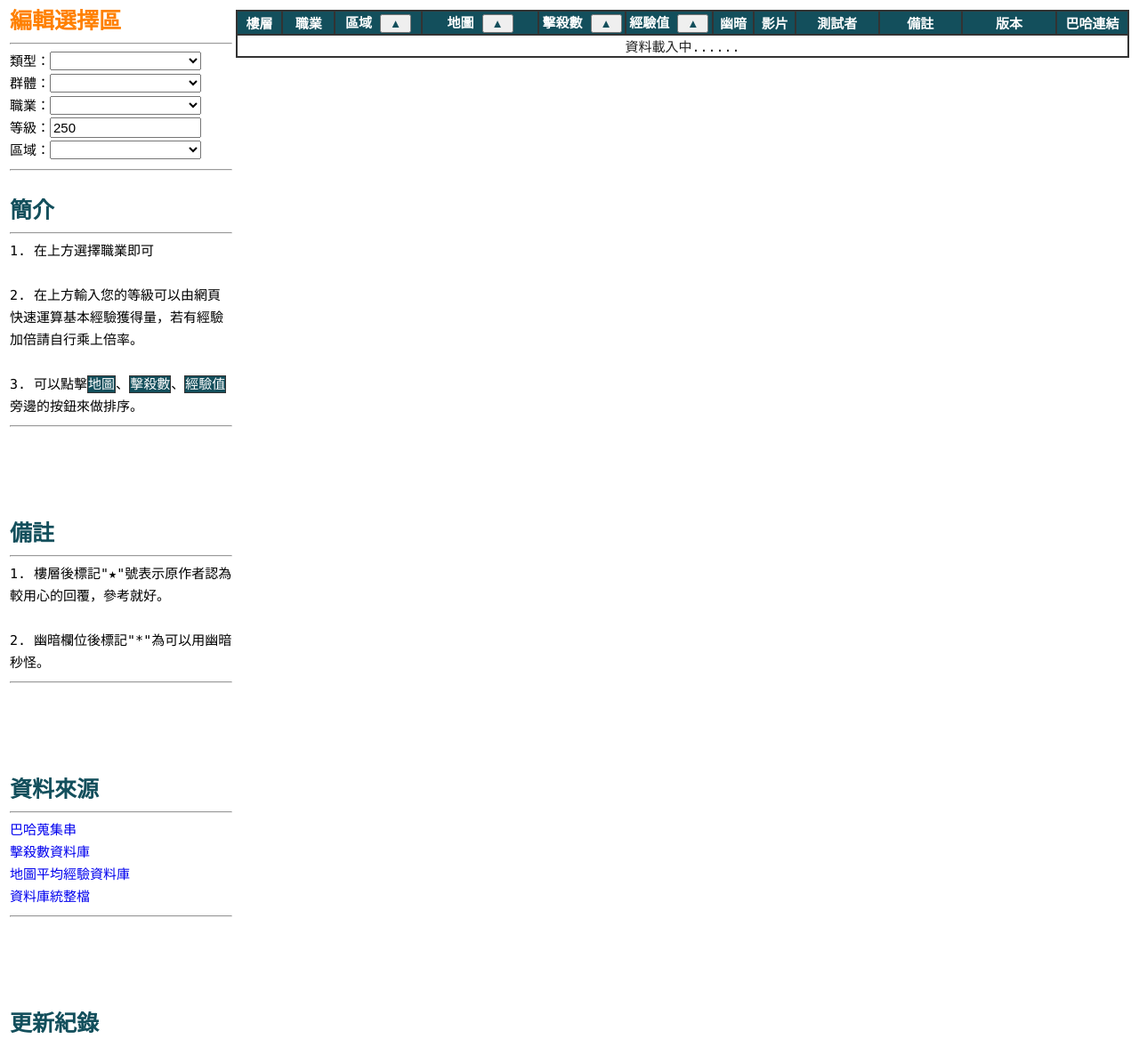
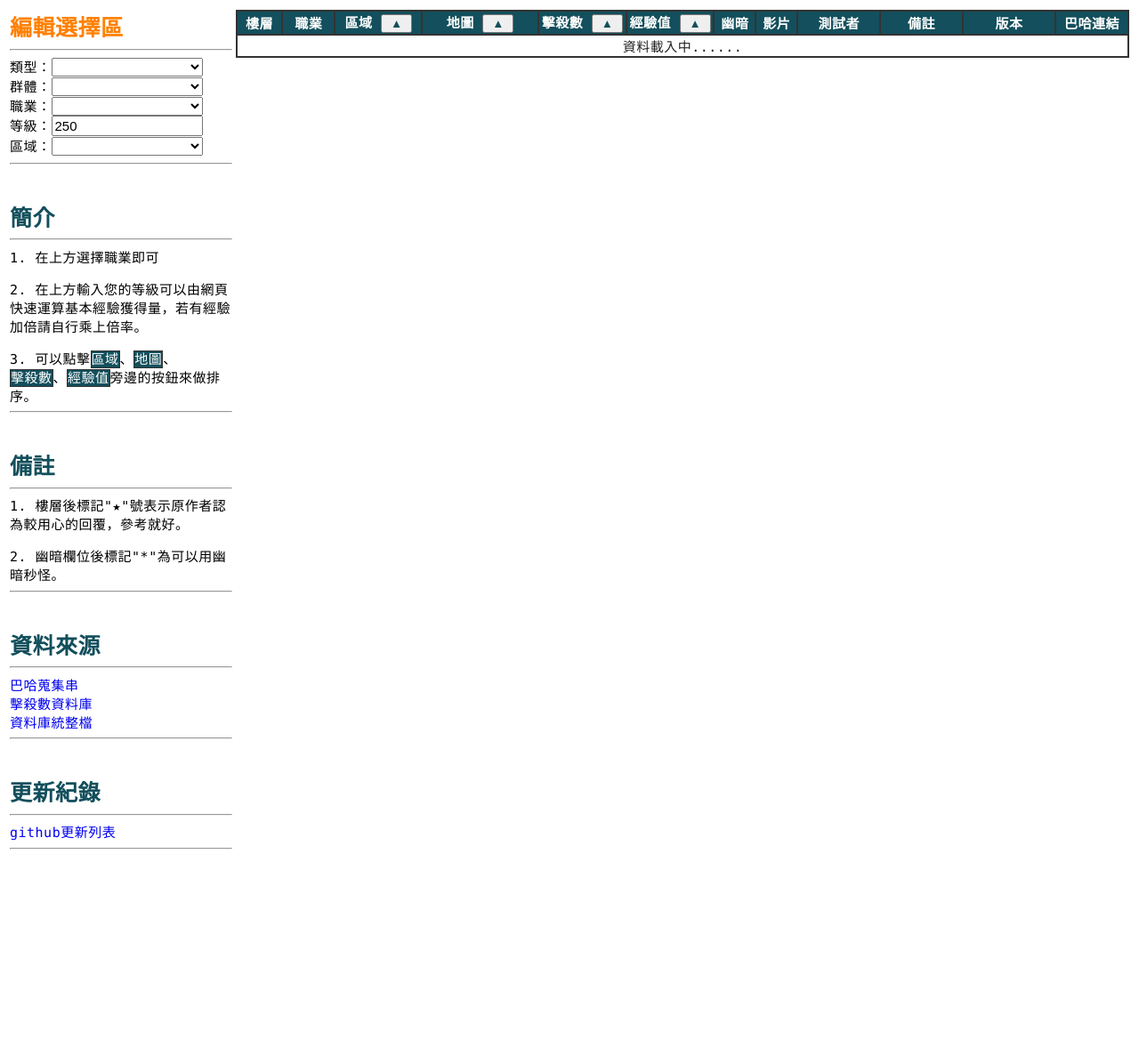
Before and after one commit to wj654cj86/MonstersKillsPerTenMinutes, a plain HTML site: page index.html in a window 1280 px wide. Shown: the top 1168 px of the page at 89% size. After the commit the page ends 973 px from the top, so only its background shows below. Drawn offline with Linux system fonts and the light colour scheme; no server answers.

Commit message:
V1.4.5 排版調整

```diff
--- a/index.html
+++ b/index.html
@@ -17,63 +17,32 @@
 		<tbody>
 			<tr>
 				<td id="職業選擇">
-					<span id="編輯選擇區">編輯選擇區</span>
+					<div id="編輯選擇區">編輯選擇區</div>
 					<hr>
-					類型：<select id="類型">
-					</select>
-					<br>
-					群體：<select id="群體">
-					</select>
-					<br>
-					職業：<select id="職業">
-					</select>
-					<br>
-					等級：<input id="玩家等級" type="text" value="250" /><span id="玩家等級錯誤"></span>
-					<br>
-					區域：<select id="區域">
-					</select>
+					<div>類型：<select id="類型"></select></div>
+					<div>群體：<select id="群體"></select></div>
+					<div>職業：<select id="職業"></select></div>
+					<div>等級：<input id="玩家等級" type="text" value="250" /><span id="玩家等級錯誤"></span></div>
+					<div>區域：<select id="區域"></select></div>
+					<hr class="結尾線">
+					<div class="小標題">簡介</div>
 					<hr>
-					<br>
-					<span class="小標題">簡介</span>
+					<p class="首段">1. 在上方選擇職業即可</p>
+					<p>2. 在上方輸入您的等級可以由網頁快速運算基本經驗獲得量，若有經驗加倍請自行乘上倍率。</p>
+					<p class="末段">3. 可以點擊<span class="橘色">區域</span>、<span class="橘色">地圖</span>、<span class="橘色">擊殺數</span>、<span class="橘色">經驗值</span>旁邊的按鈕來做排序。</p>
+					<hr class="結尾線">
+					<div class="小標題">備註</div>
 					<hr>
-					1. 在上方選擇職業即可
-					<br>
-					<br>
-					2. 在上方輸入您的等級可以由網頁快速運算基本經驗獲得量，若有經驗加倍請自行乘上倍率。
-					<br>
-					<br>
-					3. 可以點擊<span class="橘色">地圖</span>、<span class="橘色">擊殺數</span>、<span class="橘色">經驗值</span>旁邊的按鈕來做排序。
+					<p class="首段">1. 樓層後標記"★"號表示原作者認為較用心的回覆，參考就好。</p>
+					<p class="末段">2. 幽暗欄位後標記"*"為可以用幽暗秒怪。</p>
+					<hr class="結尾線">
+					<div class="小標題">資料來源</div>
 					<hr>
-					<br>
-					<br>
-					<br>
-					<br>
-					<span class="小標題">備註</span>
-					<hr>
-					1. 樓層後標記"★"號表示原作者認為較用心的回覆，參考就好。
-					<br>
-					<br>
-					2. 幽暗欄位後標記"*"為可以用幽暗秒怪。
-					<hr>
-					<br>
-					<br>
-					<br>
-					<br>
-					<span class="小標題">資料來源</span>
-					<hr>
-					<a href="https://forum.gamer.com.tw/C.php?page=1&bsn=7650&snA=995533">巴哈蒐集串</a>
-					<br>
-					<a href="https://docs.google.com/spreadsheets/d/1LLxGr0pYy7qrl6-5WuCB-x8xCgd523mdyEObmcVRCa4/edit#gid=968838619">擊殺數資料庫</a>
-					<br>
-					<a href="https://docs.google.com/spreadsheets/d/1RWOIKUgx2WgThwUXahg6y1le3bQeb-kzssGjdeXEnBA/edit#gid=1063181727">地圖平均經驗資料庫</a>
-					<br>
-					<a href="https://docs.google.com/spreadsheets/d/e/2PACX-1vSplDOktwi4lBhEY3JqBbs5tdF4MrX_wBJ4u28c6IiO8xnhWPOc2FeSVBr7aNlfg4fVzdORQQ-qX0K-/pubhtml">資料庫統整檔</a>
-					<hr>
-					<br>
-					<br>
-					<br>
-					<br>
-					<span class="小標題">更新紀錄</span>
+					<div><a href="https://forum.gamer.com.tw/C.php?page=1&bsn=7650&snA=995533">巴哈蒐集串</a></div>
+					<div><a href="https://docs.google.com/spreadsheets/d/1LLxGr0pYy7qrl6-5WuCB-x8xCgd523mdyEObmcVRCa4/edit#gid=968838619">擊殺數資料庫</a></div>
+					<div><a href="https://docs.google.com/spreadsheets/d/e/2PACX-1vSplDOktwi4lBhEY3JqBbs5tdF4MrX_wBJ4u28c6IiO8xnhWPOc2FeSVBr7aNlfg4fVzdORQQ-qX0K-/pubhtml">資料庫統整檔</a></div>
+					<hr class="結尾線">
+					<div class="小標題">更新紀錄</div>
 					<hr>
 					<a href="https://github.com/wj654cj86/MonstersKillsPerTenMinutes/commits">github更新列表</a>
 					<hr>
--- a/main.css
+++ b/main.css
@@ -20,11 +20,11 @@ table {
 #主要表 {
 	vertical-align: top;
 	font-size     : 15px;
+	letter-spacing: 0.5px;
 }
 
 #職業選擇 {
-	width      : 250px;
-	line-height: 25px;
+	width: 250px;
 }
 
 #編輯選擇區 {
@@ -37,9 +37,27 @@ select {
 	width    : 170px;
 	font-size: 15px;
 }
+
 input[type=text] {
 	width    : 162px;
 	font-size: 15px;
+}
+
+#職業選擇 p {
+	margin-block-start: 15px;
+	margin-block-end  : 15px;
+}
+
+.首段 {
+	margin-block-start: 0px !important;
+}
+
+.末段 {
+	margin-block-end: 0px !important;
+}
+
+.結尾線 {
+	margin-block-end: 40px;
 }
 
 #玩家等級錯誤 {
```
